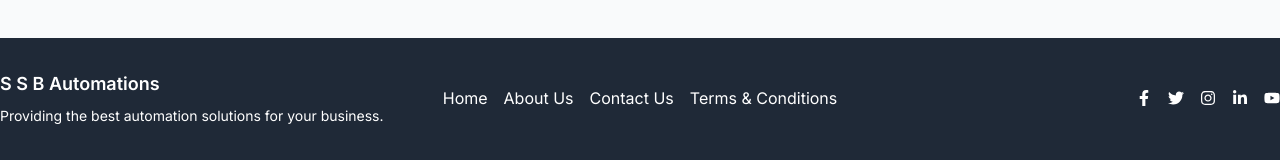
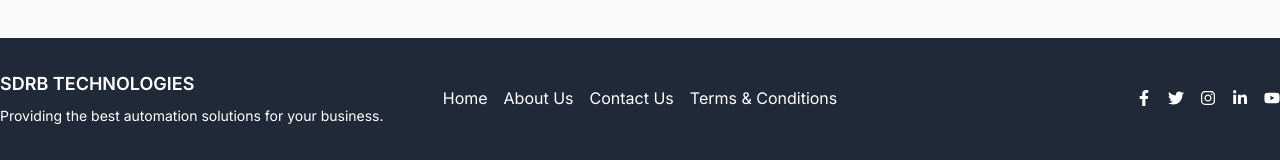
Before and after one commit to SHANMUKHSAI-28/SDRB-MAIN-WEBSITE, a Next.js app: page / in a window 1280 px wide. Shown: the part 2143-2303 px from the top of the page. Built offline with nearby package versions, Linux system fonts and the light colour scheme.

Commit message:
Updated Verification

```diff
--- a/src/app/aboutus/page.js
+++ b/src/app/aboutus/page.js
@@ -109,7 +109,7 @@ export default function AboutUs() {
           >
             <div className="absolute inset-0 bg-primary/10 rounded-3xl transform rotate-3" />
             <img
-              src="https://firebasestorage.googleapis.com/v0/b/ssb-automations.appspot.com/o/new%20logos%2F2.png?alt=media&token=fd8b38d0-2dca-46df-b408-66f665f43fe8"
+              src="https://firebasestorage.googleapis.com/v0/b/ssb-automations.appspot.com/o/CompanyLogos%2Flogo-enhanced.jpeg?alt=media&token=6b00a6c1-0a02-414b-85e1-af2536f77900"
               alt="Company Logo"
               className="rounded-3xl shadow-2xl relative z-10"
             />
--- a/src/components/Footer/Footer.js
+++ b/src/components/Footer/Footer.js
@@ -7,7 +7,7 @@ const Footer = () => {
       <div className="container mx-auto">
         <div className="flex flex-wrap justify-between items-center">
           <div className="w-full lg:w-1/3 text-center lg:text-left">
-            <h3 className="text-lg font-semibold">S S B Automations</h3>
+            <h3 className="text-lg font-semibold">SDRB TECHNOLOGIES</h3>
             <p className="text-sm mt-2">
               Providing the best automation solutions for your business.
             </p>
@@ -25,7 +25,7 @@ const Footer = () => {
                 </a>
               </li>
               <li>
-                <a href="https://docs.google.com/forms/d/e/1FAIpQLScj52_62GUDX1FPdBsm-HPuw_CgH9l5RmVxh-ZNuBSIYfoxVA/viewform?usp=sf_link" className="hover:text-gray-400">
+                <a href="/contact" className="hover:text-gray-400">
                   Contact Us
                 </a>
               </li>
--- a/src/utils/index.js
+++ b/src/utils/index.js
@@ -18,7 +18,7 @@ export const navOptions = [
   { id: "internships", label: "Internships", path: "https://forms.gle/dXzWDuawyueXHDidA" },
   { id: "contact-us", label: "Contact Us", path: "/contact" },
   { id: "aboutus", label: "About Us", path: "/aboutus" },
-  { id: "Verify", label: "Verify", path: "https://verify.ssbautomations.com/" },
+  { id: "Verify", label: "Verify", path: "https://verify.sdrbtechnologies.com/" },
 ];
 
 export const adminNavOptions = [
```
